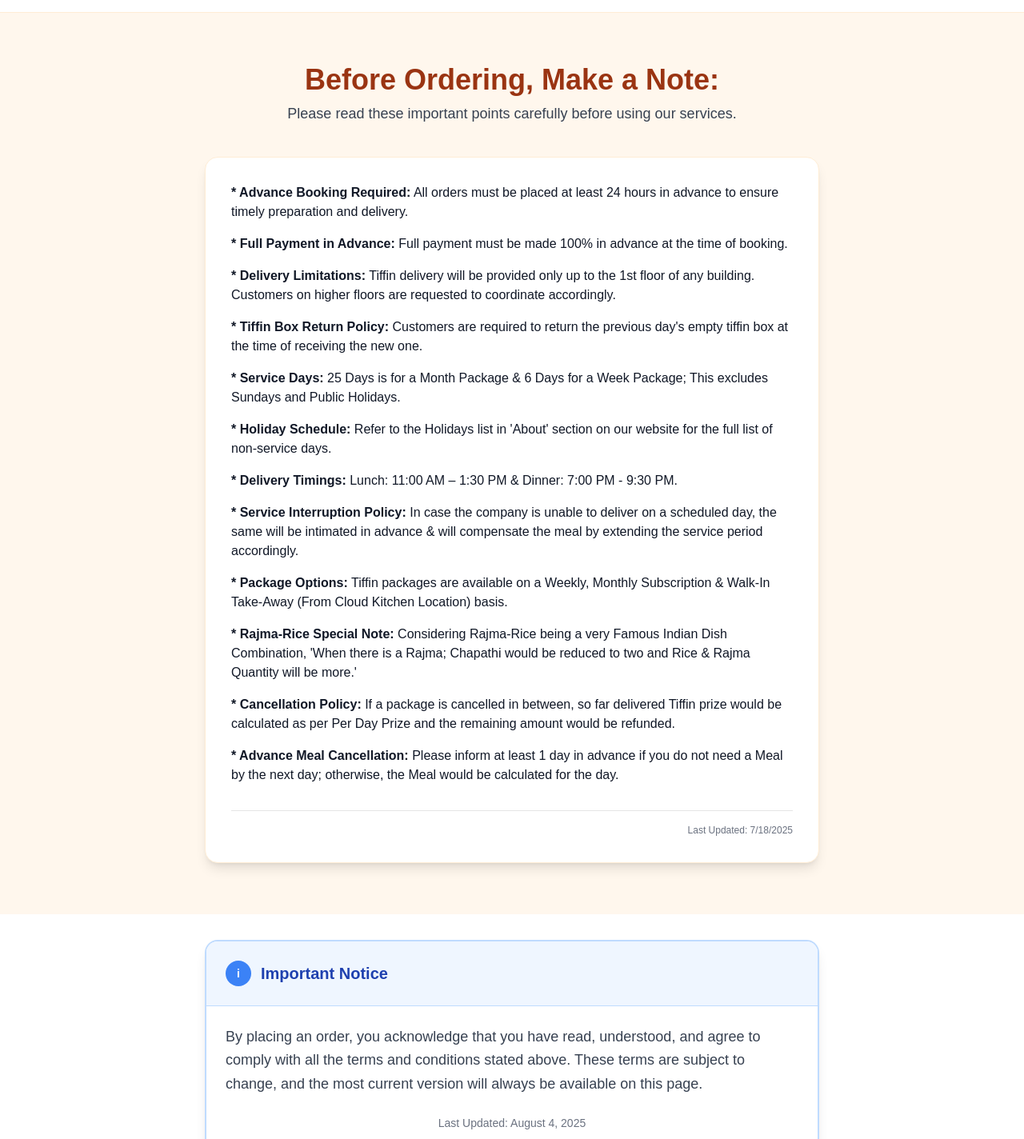
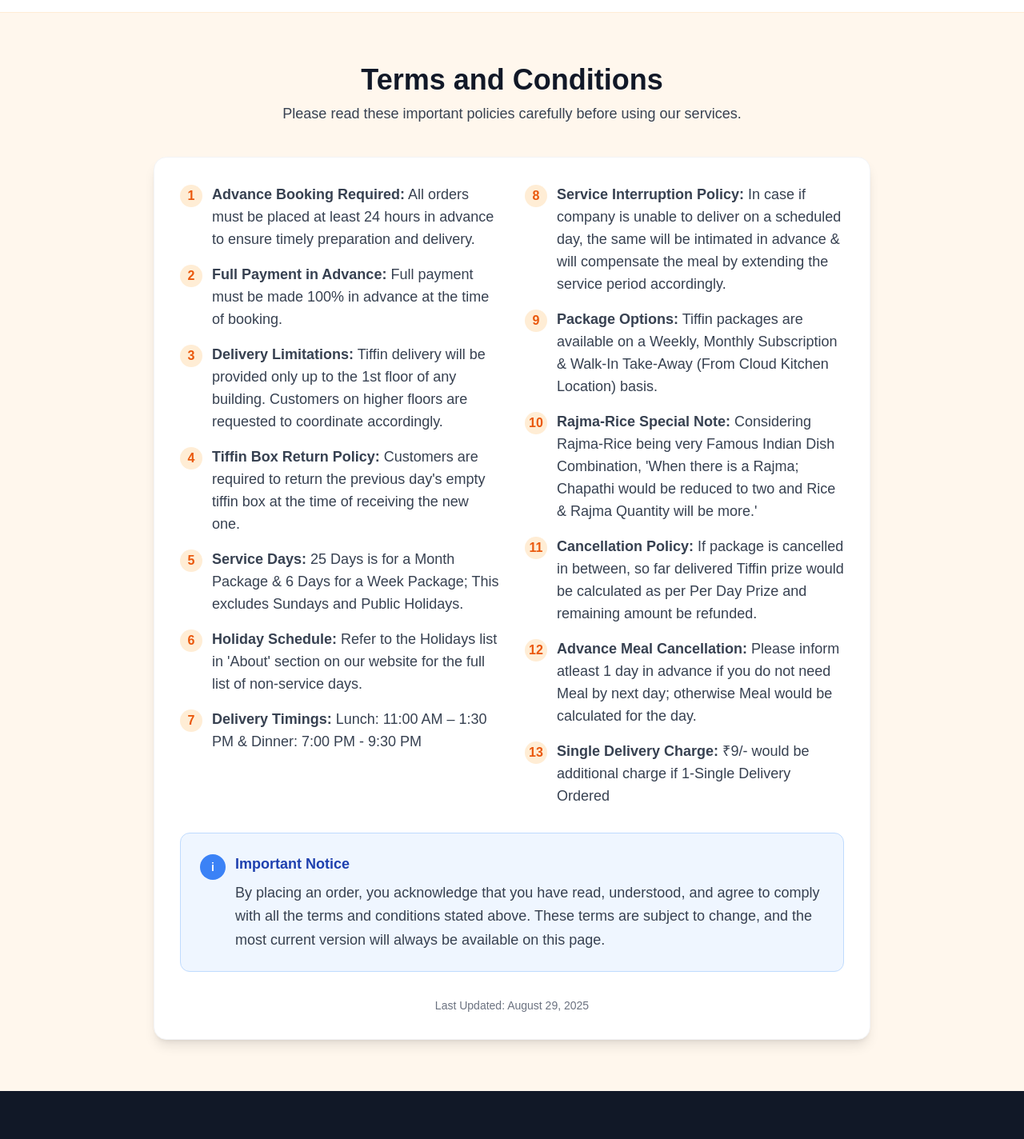
Before and after one commit to rev2607/GharKaKhana_redesign, a Next.js app: page /before-ordering in a window 1280 px wide. Shown: the part 65-1489 px from the top of the page at 80% size. Built offline with nearby package versions, Linux system fonts and the light colour scheme.

Commit message:
update page.tsx

```diff
--- a/app/before-ordering/page.tsx
+++ b/app/before-ordering/page.tsx
@@ -44,52 +44,131 @@ export default function BeforeOrderingPage() {
       {/* Main Content */}
       <section className="py-16 bg-orange-50">
         <div className="container mx-auto px-4">
-          <div className="max-w-3xl mx-auto">
+          <div className="max-w-4xl mx-auto">
             <div className="text-center mb-10">
-              <h1 className="text-4xl font-extrabold text-orange-800 mb-2">Before Ordering, Make a Note:</h1>
-              <p className="text-lg text-gray-700">Please read these important points carefully before using our services.</p>
+              <h1 className="text-4xl font-extrabold text-gray-900 mb-2">Terms and Conditions</h1>
+              <p className="text-lg text-gray-700">Please read these important policies carefully before using our services.</p>
             </div>
-            <div className="bg-white rounded-2xl shadow-lg p-8 border border-orange-100">
-              <ul className="space-y-4 text-base text-gray-900">
-                <li><span className="font-bold">* Advance Booking Required:</span> All orders must be placed at least 24 hours in advance to ensure timely preparation and delivery.</li>
-                <li><span className="font-bold">* Full Payment in Advance:</span> Full payment must be made 100% in advance at the time of booking.</li>
-                <li><span className="font-bold">* Delivery Limitations:</span> Tiffin delivery will be provided only up to the 1st floor of any building. Customers on higher floors are requested to coordinate accordingly.</li>
-                <li><span className="font-bold">* Tiffin Box Return Policy:</span> Customers are required to return the previous day's empty tiffin box at the time of receiving the new one.</li>
-                <li><span className="font-bold">* Service Days:</span> 25 Days is for a Month Package & 6 Days for a Week Package; This excludes Sundays and Public Holidays.</li>
-                <li><span className="font-bold">* Holiday Schedule:</span> Refer to the Holidays list in 'About' section on our website for the full list of non-service days.</li>
-                <li><span className="font-bold">* Delivery Timings:</span> Lunch: 11:00 AM – 1:30 PM & Dinner: 7:00 PM - 9:30 PM.</li>
-                <li><span className="font-bold">* Service Interruption Policy:</span> In case the company is unable to deliver on a scheduled day, the same will be intimated in advance & will compensate the meal by extending the service period accordingly.</li>
-                <li><span className="font-bold">* Package Options:</span> Tiffin packages are available on a Weekly, Monthly Subscription & Walk-In Take-Away (From Cloud Kitchen Location) basis.</li>
-                <li><span className="font-bold">* Rajma-Rice Special Note:</span> Considering Rajma-Rice being a very Famous Indian Dish Combination, 'When there is a Rajma; Chapathi would be reduced to two and Rice & Rajma Quantity will be more.'</li>
-                <li><span className="font-bold">* Cancellation Policy:</span> If a package is cancelled in between, so far delivered Tiffin prize would be calculated as per Per Day Prize and the remaining amount would be refunded.</li>
-                <li><span className="font-bold">* Advance Meal Cancellation:</span> Please inform at least 1 day in advance if you do not need a Meal by the next day; otherwise, the Meal would be calculated for the day.</li>
-              </ul>
-              <div className="text-right text-xs text-gray-500 mt-8 border-t pt-4">Last Updated: 7/18/2025</div>
+
+            {/* Main White Card */}
+            <div className="bg-white rounded-2xl shadow-lg p-8 border border-gray-100">
+              <div className="grid md:grid-cols-2 gap-8">
+                {/* Left Column */}
+                <div className="space-y-4">
+                  <div className="flex items-start space-x-3">
+                    <div className="bg-orange-100 text-orange-600 w-7 h-7 rounded-full flex items-center justify-center text-base font-bold flex-shrink-0 mt-0.5">1</div>
+                    <div>
+                      <p className="text-gray-700 text-lg"><span className="font-bold">Advance Booking Required:</span> All orders must be placed at least 24 hours in advance to ensure timely preparation and delivery.</p>
+                    </div>
+                  </div>
+
+                  <div className="flex items-start space-x-3">
+                    <div className="bg-orange-100 text-orange-600 w-7 h-7 rounded-full flex items-center justify-center text-base font-bold flex-shrink-0 mt-0.5">2</div>
+                    <div>
+                      <p className="text-gray-700 text-lg"><span className="font-bold">Full Payment in Advance:</span> Full payment must be made 100% in advance at the time of booking.</p>
+                    </div>
+                  </div>
+
+                  <div className="flex items-start space-x-3">
+                    <div className="bg-orange-100 text-orange-600 w-7 h-7 rounded-full flex items-center justify-center text-base font-bold flex-shrink-0 mt-0.5">3</div>
+                    <div>
+                      <p className="text-gray-700 text-lg"><span className="font-bold">Delivery Limitations:</span> Tiffin delivery will be provided only up to the 1st floor of any building. Customers on higher floors are requested to coordinate accordingly.</p>
+                    </div>
+                  </div>
+
+                  <div className="flex items-start space-x-3">
+                    <div className="bg-orange-100 text-orange-600 w-7 h-7 rounded-full flex items-center justify-center text-base font-bold flex-shrink-0 mt-0.5">4</div>
+                    <div>
+                      <p className="text-gray-700 text-lg"><span className="font-bold">Tiffin Box Return Policy:</span> Customers are required to return the previous day's empty tiffin box at the time of receiving the new one.</p>
+                    </div>
+                  </div>
+
+                  <div className="flex items-start space-x-3">
+                    <div className="bg-orange-100 text-orange-600 w-7 h-7 rounded-full flex items-center justify-center text-base font-bold flex-shrink-0 mt-0.5">5</div>
+                    <div>
+                      <p className="text-gray-700 text-lg"><span className="font-bold">Service Days:</span> 25 Days is for a Month Package & 6 Days for a Week Package; This excludes Sundays and Public Holidays.</p>
+                    </div>
+                  </div>
+
+                  <div className="flex items-start space-x-3">
+                    <div className="bg-orange-100 text-orange-600 w-7 h-7 rounded-full flex items-center justify-center text-base font-bold flex-shrink-0 mt-0.5">6</div>
+                    <div>
+                      <p className="text-gray-700 text-lg"><span className="font-bold">Holiday Schedule:</span> Refer to the Holidays list in 'About' section on our website for the full list of non-service days.</p>
+                    </div>
+                  </div>
+
+                  <div className="flex items-start space-x-3">
+                    <div className="bg-orange-100 text-orange-600 w-7 h-7 rounded-full flex items-center justify-center text-base font-bold flex-shrink-0 mt-0.5">7</div>
+                    <div>
+                      <p className="text-gray-700 text-lg"><span className="font-bold">Delivery Timings:</span> Lunch: 11:00 AM – 1:30 PM & Dinner: 7:00 PM - 9:30 PM</p>
                     </div>
                   </div>
                 </div>
-      </section>
+
+                {/* Right Column */}
+                <div className="space-y-4">
+                  <div className="flex items-start space-x-3">
+                    <div className="bg-orange-100 text-orange-600 w-7 h-7 rounded-full flex items-center justify-center text-base font-bold flex-shrink-0 mt-0.5">8</div>
+                    <div>
+                      <p className="text-gray-700 text-lg"><span className="font-bold">Service Interruption Policy:</span> In case if company is unable to deliver on a scheduled day, the same will be intimated in advance & will compensate the meal by extending the service period accordingly.</p>
+                    </div>
+                  </div>
+
+                  <div className="flex items-start space-x-3">
+                    <div className="bg-orange-100 text-orange-600 w-7 h-7 rounded-full flex items-center justify-center text-base font-bold flex-shrink-0 mt-0.5">9</div>
+                    <div>
+                      <p className="text-gray-700 text-lg"><span className="font-bold">Package Options:</span> Tiffin packages are available on a Weekly, Monthly Subscription & Walk-In Take-Away (From Cloud Kitchen Location) basis.</p>
+                    </div>
+                  </div>
+
+                  <div className="flex items-start space-x-3">
+                    <div className="bg-orange-100 text-orange-600 w-7 h-7 rounded-full flex items-center justify-center text-base font-bold flex-shrink-0 mt-0.5">10</div>
+                    <div>
+                      <p className="text-gray-700 text-lg"><span className="font-bold">Rajma-Rice Special Note:</span> Considering Rajma-Rice being very Famous Indian Dish Combination, 'When there is a Rajma; Chapathi would be reduced to two and Rice & Rajma Quantity will be more.'</p>
+                    </div>
+                  </div>
+
+                  <div className="flex items-start space-x-3">
+                    <div className="bg-orange-100 text-orange-600 w-7 h-7 rounded-full flex items-center justify-center text-base font-bold flex-shrink-0 mt-0.5">11</div>
+                    <div>
+                      <p className="text-gray-700 text-lg"><span className="font-bold">Cancellation Policy:</span> If package is cancelled in between, so far delivered Tiffin prize would be calculated as per Per Day Prize and remaining amount be refunded.</p>
+                    </div>
+                  </div>
+
+                  <div className="flex items-start space-x-3">
+                    <div className="bg-orange-100 text-orange-600 w-7 h-7 rounded-full flex items-center justify-center text-base font-bold flex-shrink-0 mt-0.5">12</div>
+                    <div>
+                      <p className="text-gray-700 text-lg"><span className="font-bold">Advance Meal Cancellation:</span> Please inform atleast 1 day in advance if you do not need Meal by next day; otherwise Meal would be calculated for the day.</p>
+                    </div>
+                  </div>
+
+                  <div className="flex items-start space-x-3">
+                    <div className="bg-orange-100 text-orange-600 w-7 h-7 rounded-full flex items-center justify-center text-base font-bold flex-shrink-0 mt-0.5">13</div>
+                    <div>
+                      <p className="text-gray-700 text-lg"><span className="font-bold">Single Delivery Charge:</span> ₹9/- would be additional charge if 1-Single Delivery Ordered</p>
+                    </div>
+                  </div>
+                </div>
+              </div>
 
               {/* Important Notice Section */}
-      <section className="py-8 bg-white">
-        <div className="container mx-auto px-4">
-          <div className="max-w-3xl mx-auto">
-            <div className="bg-white border-2 border-blue-200 rounded-2xl shadow-lg overflow-hidden">
-              <div className="bg-blue-50 p-6 border-b border-blue-200">
-                <div className="flex items-center space-x-3">
-                  <div className="bg-blue-500 text-white w-8 h-8 rounded-full flex items-center justify-center">
+              <div className="mt-8 bg-blue-50 border border-blue-200 rounded-xl p-6">
+                <div className="flex items-start space-x-3">
+                  <div className="bg-blue-500 text-white w-8 h-8 rounded-full flex items-center justify-center flex-shrink-0 mt-0.5">
                     <span className="text-sm font-bold">i</span>
                   </div>
-                  <h3 className="text-xl font-bold text-blue-800">Important Notice</h3>
-                </div>
-              </div>
-              <div className="p-6">
+                  <div>
+                    <h3 className="text-lg font-bold text-blue-800 mb-2">Important Notice</h3>
                     <p className="text-gray-700 text-lg leading-relaxed">
                       By placing an order, you acknowledge that you have read, understood, and agree to comply with all the terms and conditions stated above. These terms are subject to change, and the most current version will always be available on this page.
                     </p>
-                <div className="text-center text-sm text-gray-500 mt-6">
-                  Last Updated: August 4, 2025
                   </div>
+                </div>
+              </div>
+
+              {/* Last Updated */}
+              <div className="text-center text-sm text-gray-500 mt-8">
+                Last Updated: August 29, 2025
               </div>
             </div>
           </div>
@@ -114,7 +193,7 @@ export default function BeforeOrderingPage() {
               <div className="space-y-3">
                 <div className="flex items-center space-x-3">
                   <Phone className="h-5 w-5 text-orange-400" />
-                  <span className="text-lg font-semibold">+91 81083 25444</span>
+                  <span className="text-lg font-semibold">+91 8108 325 444</span>
                 </div>
                 <div className="flex items-center space-x-3">
                   <MapPin className="h-5 w-5 text-orange-400" />
```
Also changed, not shown: app/menu/page.tsx (+15 -7 lines), app/page.tsx (+1 -17 lines). Lines whose indentation alone changed are shown as unchanged.
